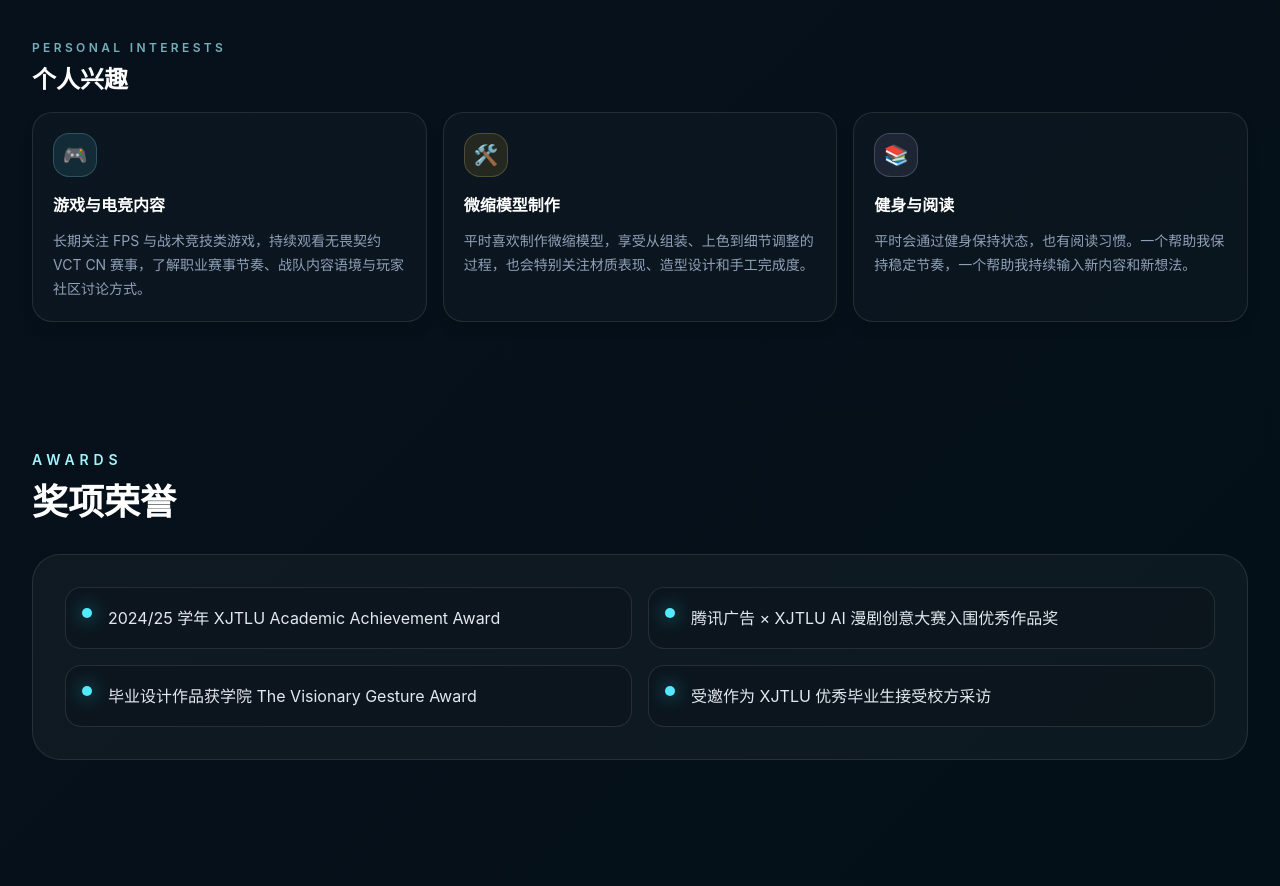
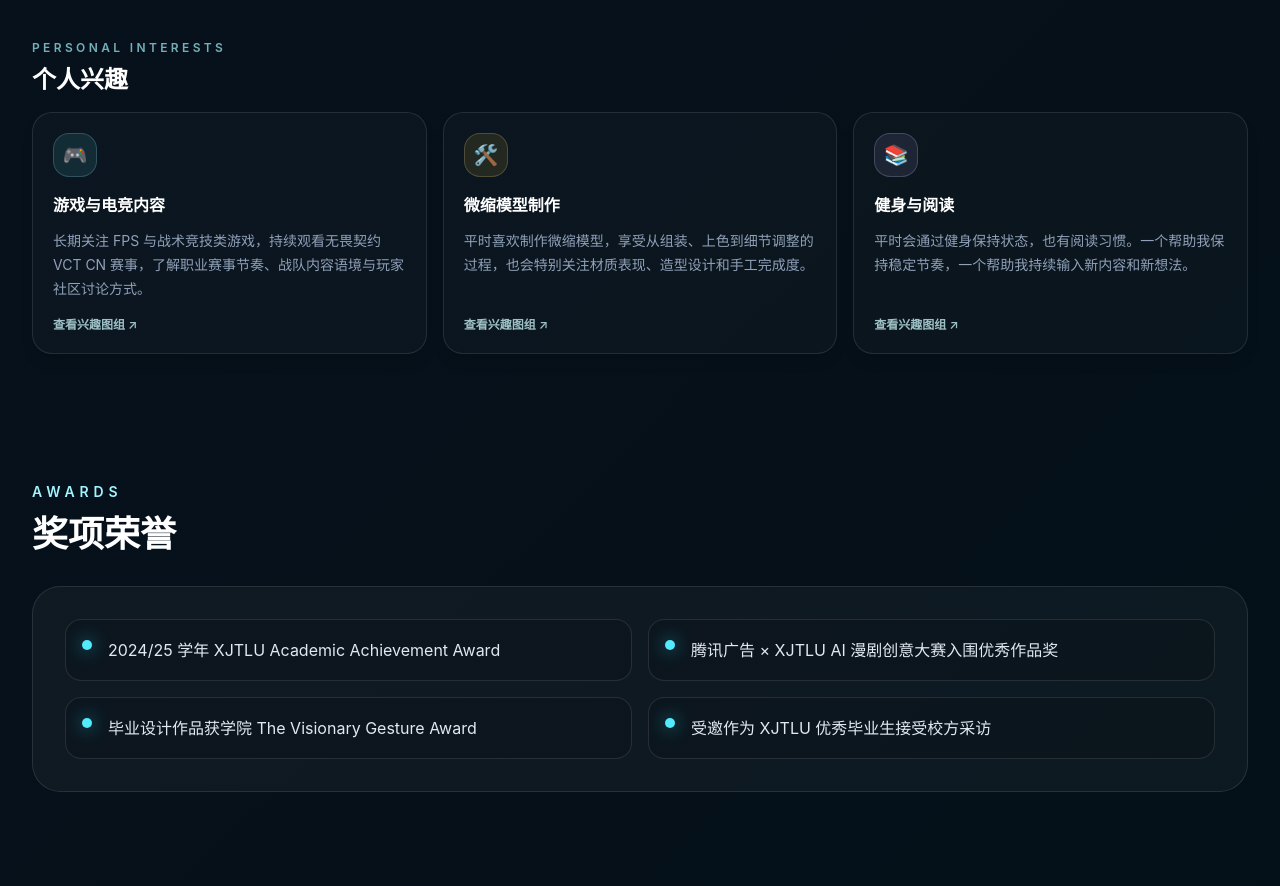
Before and after one commit to 20010822c-ux/chi-li-portfolio, a Next.js app: page / in a window 1280 px wide. Shown: the part 4172-5058 px from the top of the page. Built offline with nearby package versions, Linux system fonts and the light colour scheme.

Commit message:
Add modals for personal interests

```diff
--- a/app/page.tsx
+++ b/app/page.tsx
@@ -195,6 +195,16 @@ const personalInterests = [
     icon: "🎮",
     iconClass: "border-cyan-200/20 bg-cyan-300/10 text-cyan-100",
     spotlightColor: "rgba(34, 211, 238, 0.10)",
+    modal: {
+      title: "游戏与电竞内容",
+      description: "展示与游戏、电竞赛事观看、玩家社区观察和内容兴趣相关的图片材料。",
+      images: [
+        "/interests/gaming-esports/01.jpg",
+        "/interests/gaming-esports/02.jpg",
+        "/interests/gaming-esports/03.jpg",
+        "/interests/gaming-esports/04.jpg",
+      ],
+    },
   },
   {
     title: "微缩模型制作",
@@ -203,6 +213,16 @@ const personalInterests = [
     icon: "🛠️",
     iconClass: "border-amber-200/20 bg-amber-300/10 text-amber-100",
     spotlightColor: "rgba(251, 191, 36, 0.10)",
+    modal: {
+      title: "微缩模型制作",
+      description: "展示微缩模型制作、组装、上色、材质表现和细节调整过程相关图片。",
+      images: [
+        "/interests/miniature-models/01.jpg",
+        "/interests/miniature-models/02.jpg",
+        "/interests/miniature-models/03.jpg",
+        "/interests/miniature-models/04.jpg",
+      ],
+    },
   },
   {
     title: "健身与阅读",
@@ -211,6 +231,16 @@ const personalInterests = [
     icon: "📚",
     iconClass: "border-violet-200/20 bg-violet-300/10 text-violet-100",
     spotlightColor: "rgba(196, 181, 253, 0.10)",
+    modal: {
+      title: "健身与阅读",
+      description: "展示健身、阅读、日常记录和个人状态管理相关图片。",
+      images: [
+        "/interests/fitness-reading/01.jpg",
+        "/interests/fitness-reading/02.jpg",
+        "/interests/fitness-reading/03.jpg",
+        "/interests/fitness-reading/04.jpg",
+      ],
+    },
   },
 ];
 
@@ -463,9 +493,9 @@ export default function Home() {
             <h3 className="mt-2 text-2xl font-bold text-white">个人兴趣</h3>
           </div>
           <div className="grid items-stretch gap-4 md:grid-cols-3">
-            {personalInterests.map((interest) => (
+            {personalInterests.map((interest) => {
+              const interestCard = (
                 <SpotlightCard
-                key={interest.title}
                   spotlightColor={interest.spotlightColor}
                   className="flex h-full flex-col rounded-[1.25rem] border border-white/10 bg-white/[0.025] p-5 shadow-lg shadow-black/10 transition-all duration-300 ease-out hover:-translate-y-0.5 hover:border-white/20 hover:bg-white/[0.045]"
                 >
@@ -473,9 +503,17 @@ export default function Home() {
                     {interest.icon}
                   </div>
                   <h4 className="text-base font-bold text-white">{interest.title}</h4>
-                <p className="mt-3 text-sm leading-6 text-slate-400">{interest.description}</p>
+                  <p className="mt-3 flex-1 text-sm leading-6 text-slate-400">{interest.description}</p>
+                  <p className="mt-4 text-xs font-semibold text-cyan-100/75">查看兴趣图组 ↗</p>
                 </SpotlightCard>
-            ))}
+              );
+
+              return (
+                <ProjectModal key={interest.title} modal={interest.modal}>
+                  {interestCard}
+                </ProjectModal>
+              );
+            })}
           </div>
         </div>
       </section>
```
Lines whose indentation alone changed are shown as unchanged.
